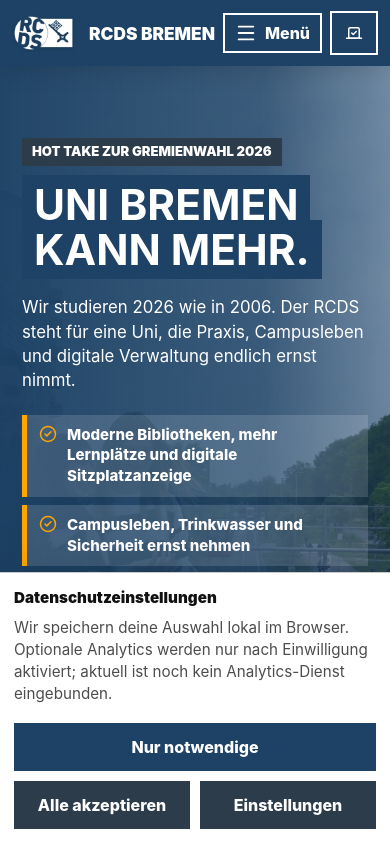
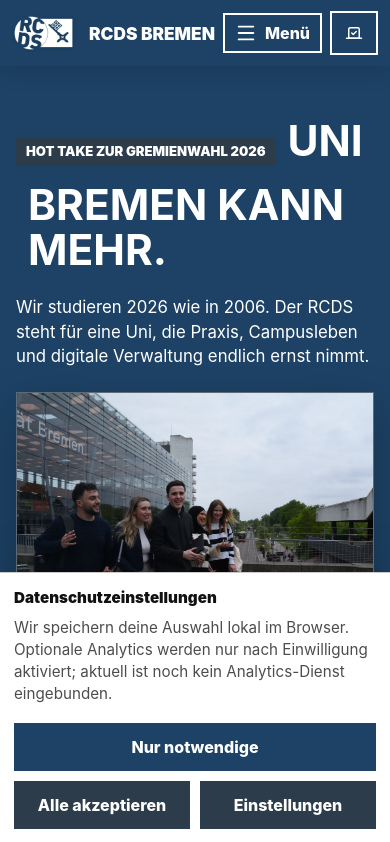
Before and after one commit to ZaraSheikhi/RCDS, a React (Vite) app: page / in a window 390 px wide. Shown: the top 842 px of the page. Built offline with nearby package versions, Linux system fonts and the light colour scheme.

Commit message:
Improve mobile hero team photo

```diff
--- a/src/App.css
+++ b/src/App.css
@@ -290,6 +290,10 @@
   max-width: 650px;
 }
 
+.hero-mobile-photo {
+  display: none;
+}
+
 .hero-program-points {
   display: grid;
   gap: 10px;
@@ -1847,14 +1851,17 @@
     min-height: calc(100svh - 66px);
   }
 
-  .hero-media img {
-    object-position: 64% bottom;
-  }
-
+  .hero-media,
   .hero-overlay {
-    background:
-      linear-gradient(90deg, rgba(29, 66, 101, 0.98) 0%, rgba(29, 66, 101, 0.84) 68%, rgba(29, 66, 101, 0.55) 100%),
-      linear-gradient(0deg, rgba(29, 66, 101, 0.95) 0%, rgba(29, 66, 101, 0) 46%);
+    display: none;
+  }
+
+  .hero-content {
+    align-self: auto;
+    justify-self: stretch;
+    max-width: none;
+    padding: 52px 16px 44px;
+    width: 100%;
   }
 
   .hero-content h1 {
@@ -1865,6 +1872,35 @@
   .hero-copy {
     font-size: 1.05rem;
     margin-top: 22px;
+  }
+
+  .hero-mobile-photo {
+    background: var(--rcds-slate);
+    border: 1px solid rgba(255, 255, 255, 0.24);
+    box-shadow: 0 18px 44px rgba(0, 0, 0, 0.26);
+    display: block;
+    margin: 24px 0 0;
+    overflow: hidden;
+    position: relative;
+  }
+
+  .hero-mobile-photo::after {
+    background:
+      linear-gradient(0deg, rgba(17, 17, 17, 0.24), transparent 36%),
+      linear-gradient(90deg, rgba(29, 66, 101, 0.12), transparent 58%);
+    content: '';
+    inset: 0;
+    pointer-events: none;
+    position: absolute;
+  }
+
+  .hero-mobile-photo img {
+    aspect-ratio: 4 / 3;
+    display: block;
+    height: auto;
+    object-fit: cover;
+    object-position: center bottom;
+    width: 100%;
   }
 
   .hero-program-points {
--- a/src/App.tsx
+++ b/src/App.tsx
@@ -320,6 +320,13 @@
             die Praxis, Campusleben und digitale Verwaltung endlich ernst
             nimmt.
           </p>
+          <figure className="hero-mobile-photo" aria-label="RCDS Bremen Teamfoto">
+            <img
+              src={assetHref(currentPage, campaignImages.heroTeam)}
+              alt="Team des RCDS Bremen auf dem Campus"
+              loading="eager"
+            />
+          </figure>
           <div className="hero-program-points" aria-label="Kernforderungen">
             {heroProgramPoints.map((point) => (
               <span key={point}>
```
Also changed, not shown: 10 other files (tests, documents, lock files or other folders).
